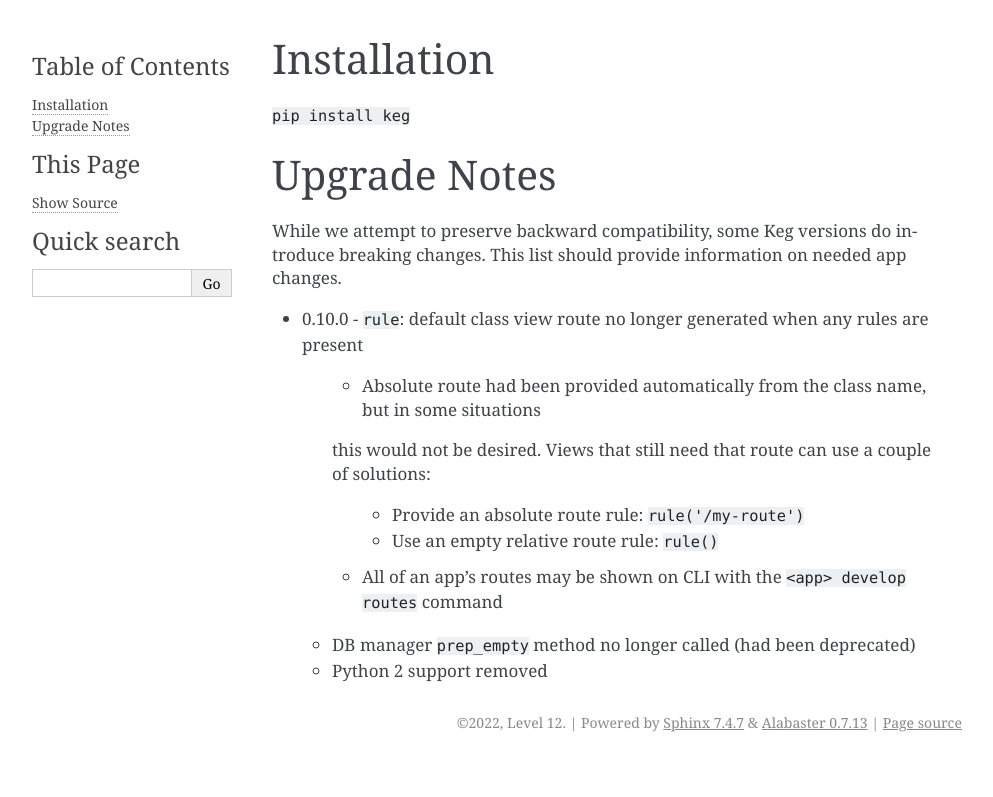
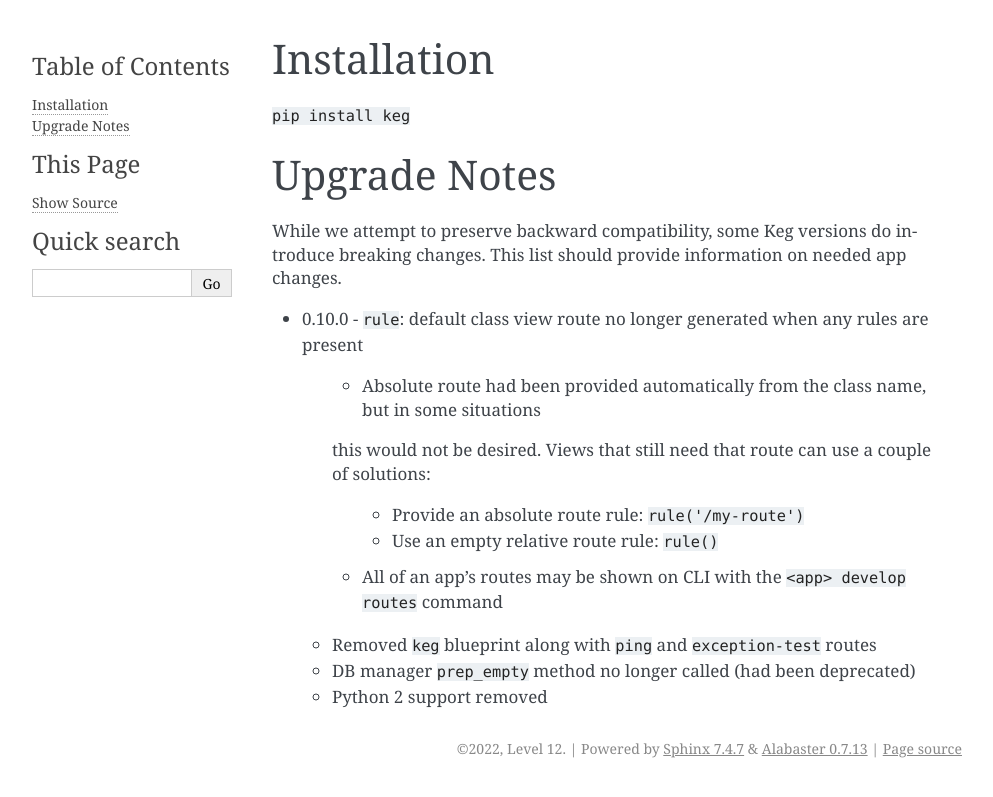
Before and after one commit to level12/keg, a Sphinx documentation site: the page built from docs/source/readme/installation.rst, in a window 1280 px wide. Shown: the top 797 px of the page, without its empty margins (148-1141 px from the left). Built offline with Sphinx 7.4.7, drawn with Linux system fonts in a browser that asks for light colours.

Commit message:
update docs for removals on this version of keg

```diff
--- a/docs/source/readme/installation.rst
+++ b/docs/source/readme/installation.rst
@@ -21,5 +21,6 @@ breaking changes. This list should provide information on needed app changes.
 
     - All of an app's routes may be shown on CLI with the ``<app> develop routes`` command
 
+  - Removed ``keg`` blueprint along with ``ping`` and ``exception-test`` routes
   - DB manager ``prep_empty`` method no longer called (had been deprecated)
   - Python 2 support removed
```
